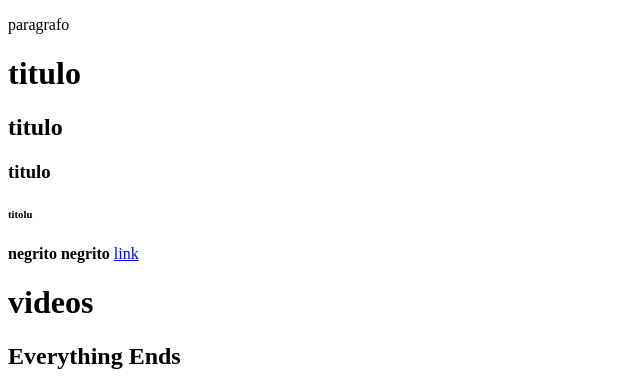
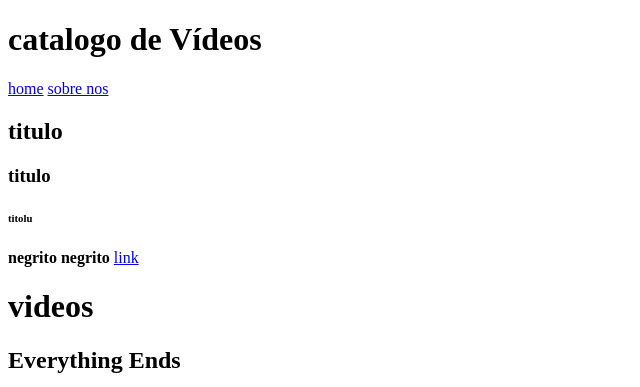
Before and after one commit to Rafha21/1-B, a plain HTML site: page index.html in a window 1280 px wide. Shown: the whole page, without its empty margins (0-640 px from the left). Drawn offline with Linux system fonts and the light colour scheme.

Commit message:
Add files via upload

```diff
--- a/index.html
+++ b/index.html
@@ -4,16 +4,23 @@
     <meta charset="UTF-8">
     <meta name="viewport" content="width=device-width, initial-scale=1.0">
     <title>Document</title>
+    <link rel="stylesheet" href="style.css">
 </head>
 <body>
-   <p>paragrafo</p>
-   <h1>titulo</h1>
+    <header>
+
+   <h1>catalogo de Vídeos </h1>
+   <nav>
+    <a href="#">home</a>
+    <a href="#">sobre nos</a>
+   </nav>
    <h2>titulo</h2>
    <h3>titulo</h3>
    <h6>titolu</h6>
    <b> negrito </b>
    <strong>negrito</strong>
    <a href="https://www.youtube.com/">link</a>
+</header>
 
     <h1>videos</h1>
     <h2>Everything Ends</h2>
```
Also changed, not shown: style.css (added).
